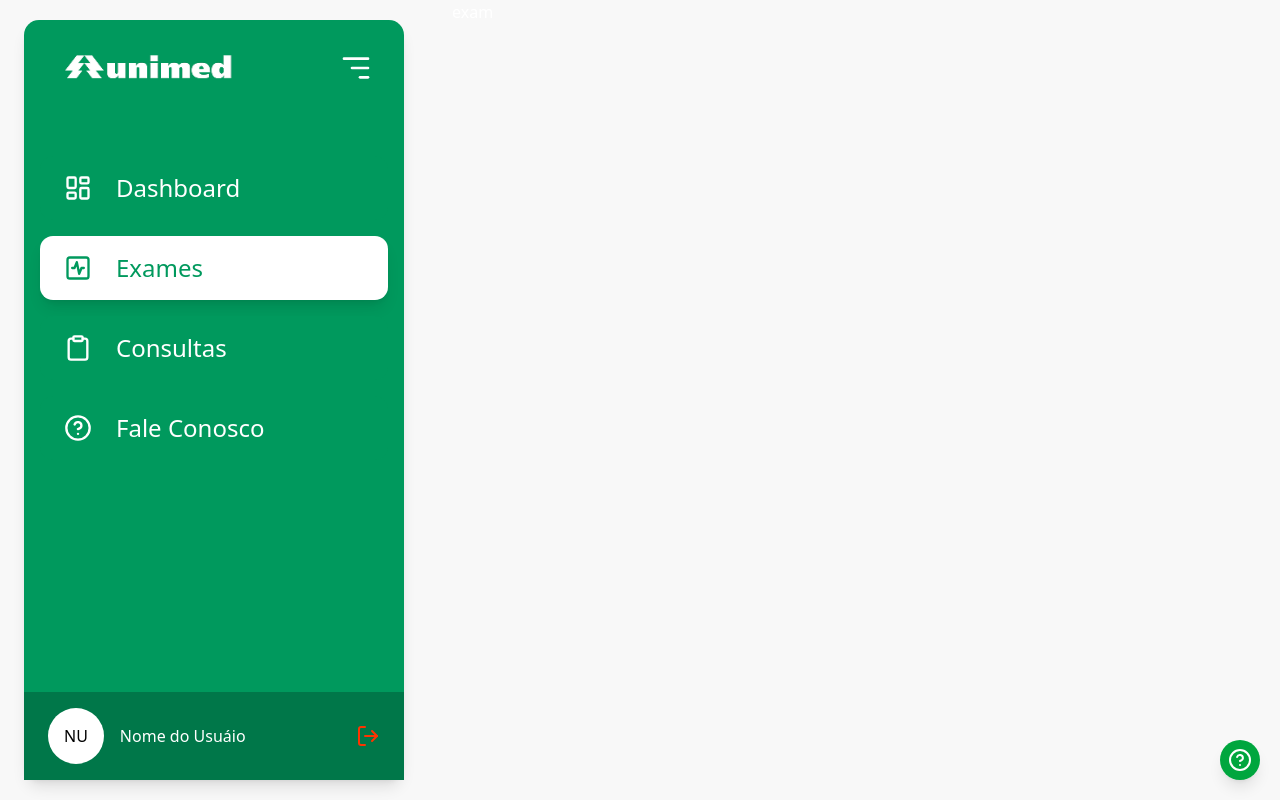
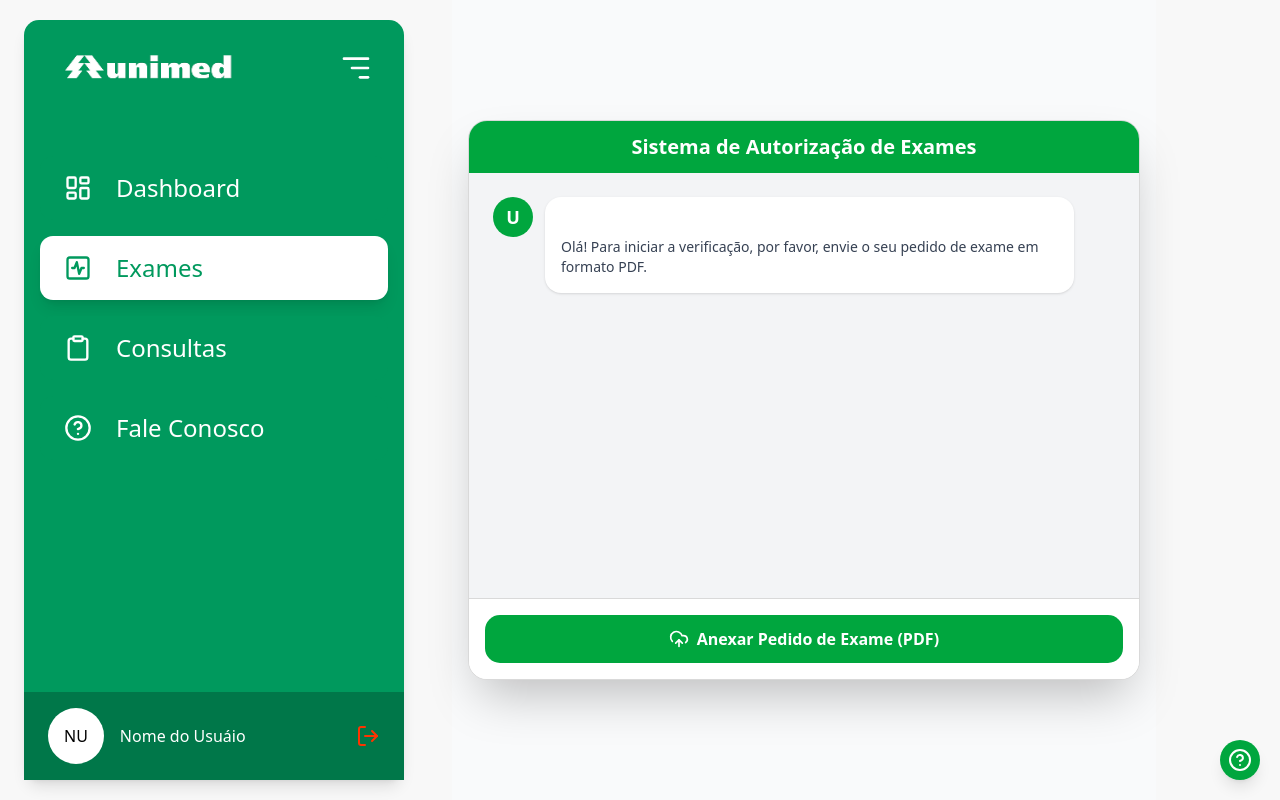
Before and after one commit to ByteBlast-Hackathon/hackathon, a Next.js app in the folder frontend/: page /exames in a window 1280 px wide. Built offline with nearby package versions, Linux system fonts and the light colour scheme.

Commit message:
feat: implement file upload functionality for exam requests with user interaction

```diff
--- a/frontend/src/app/(features)/exames/page.tsx
+++ b/frontend/src/app/(features)/exames/page.tsx
@@ -1,9 +1,161 @@
-const ExamsPage = () => {
-    return(
-        <>
-            exam
-        </>
-    )
+"use client"
+
+import React, { useState, useRef, useEffect } from "react";
+import { UploadCloud, FileCheck, AlertTriangle, Clock } from "lucide-react";
+// Importa a função de API necessária
+import { authorizeExamRequest } from "@/api/requests/chat-bot";
+
+// --- Definições de Tipo ---
+interface Message {
+    from: 'user' | 'bot';
+    text: string;
+    status?: 'Autorizado' | 'Em Análise' | 'Em Análise (OPME)' | 'Falha' | 'Não Autorizado';
 }
 
-export default ExamsPage
+const ExamsPage = () => {
+    // --- ESTADO DO COMPONENTE ---
+    const [messages, setMessages] = useState<Message[]>([
+        {
+            from: 'bot',
+            text: 'Olá! Para iniciar a verificação, por favor, envie o seu pedido de exame em formato PDF.'
+        },
+    ]);
+    const [isLoading, setIsLoading] = useState(false);
+    const [fileError, setFileError] = useState<string | null>(null);
+
+    const fileInputRef = useRef<HTMLInputElement>(null);
+    const messagesEndRef = useRef<HTMLDivElement>(null);
+
+    // Efeito para fazer scroll automático para a última mensagem
+    useEffect(() => {
+        messagesEndRef.current?.scrollIntoView({ behavior: "smooth" });
+    }, [messages]);
+
+    // --- FUNÇÕES DE LÓGICA ---
+    const addMessage = (message: Message) => {
+        setMessages(prev => [...prev, message]);
+    };
+
+    const handleApiError = (error: unknown) => {
+        const errorMessage = (error as any)?.response?.data?.message || 'Desculpe, ocorreu um erro inesperado. Tente novamente mais tarde.';
+        addMessage({ from: 'bot', text: errorMessage, status: 'Falha' });
+    };
+
+    const handleFileChange = async (event: React.ChangeEvent<HTMLInputElement>) => {
+        const file = event.target.files?.[0];
+        if (!file) return;
+
+        // Reseta o erro de ficheiro ao tentar um novo upload
+        setFileError(null);
+
+        // Validação do tipo de ficheiro no frontend para uma resposta mais rápida
+        if (file.type !== 'application/pdf') {
+            setFileError('Por favor, selecione um ficheiro com o formato PDF.');
+            return;
+        }
+
+        addMessage({ from: 'user', text: `Pedido enviado: ${file.name}` });
+        setIsLoading(true);
+
+        try {
+            const response = await authorizeExamRequest({ file });
+            addMessage({
+                from: 'bot',
+                text: response.message,
+                status: response.status as Message['status']
+            });
+        } catch (error) {
+            handleApiError(error);
+        } finally {
+            setIsLoading(false);
+            // Limpa o input para permitir o envio do mesmo ficheiro novamente
+            if (fileInputRef.current) {
+                fileInputRef.current.value = "";
+            }
+        }
+    };
+
+    const getStatusIcon = (status?: Message['status']) => {
+        switch (status) {
+            case 'Autorizado':
+                return <FileCheck className="text-green-500" />;
+            case 'Em Análise':
+            case 'Em Análise (OPME)':
+                return <Clock className="text-blue-500" />;
+            case 'Falha':
+            case 'Não Autorizado':
+                return <AlertTriangle className="text-red-500" />;
+            default:
+                return null;
+        }
+    }
+
+    // --- RENDERIZAÇÃO ---
+    return (
+        <div className="flex flex-col items-center justify-center min-h-screen bg-gray-50 p-4">
+            <div className="w-full max-w-2xl h-[70vh] flex flex-col bg-white rounded-xl shadow-2xl border overflow-hidden">
+                {/* HEADER */}
+                <div className="bg-green-600 text-white flex items-center justify-center px-4 py-3 flex-shrink-0">
+                    <h1 className="text-xl font-bold">Sistema de Autorização de Exames</h1>
+                </div>
+
+                {/* MENSAGENS */}
+                <div className="flex-1 p-6 overflow-y-auto space-y-6 bg-gray-100">
+                    {messages.map((msg, idx) => (
+                        <div key={idx} className={`flex items-start gap-3 ${msg.from === 'user' ? 'justify-end' : ''}`}>
+                            {msg.from === 'bot' && (
+                                <div className="w-10 h-10 rounded-full bg-green-600 text-white flex items-center justify-center font-bold flex-shrink-0 text-lg">U</div>
+                            )}
+                            <div className={`max-w-[85%] ${msg.from === 'user' ? 'text-right' : ''}`}>
+                                <div className={`p-4 rounded-2xl text-sm ${
+                                    msg.from === 'bot'
+                                        ? 'bg-white shadow'
+                                        : 'bg-green-100 text-green-900'
+                                }`}>
+                                    <div className="flex items-center gap-2 mb-1">
+                                        {getStatusIcon(msg.status)}
+                                        <span className="font-bold">{msg.status || (msg.from === 'bot' ? "UniAI Assistente" : "Você")}</span>
+                                    </div>
+                                    <p className="text-gray-700">{msg.text}</p>
+                                </div>
+                            </div>
+                        </div>
+                    ))}
+                    {isLoading && (
+                        <div className="flex items-start gap-3">
+                            <div className="w-10 h-10 rounded-full bg-green-600 text-white flex items-center justify-center font-bold flex-shrink-0 text-lg">U</div>
+                            <div className="bg-white p-4 rounded-2xl shadow">
+                                <div className="w-2 h-2 bg-gray-400 rounded-full animate-bounce [animation-delay:-0.3s] inline-block mr-1.5"></div>
+                                <div className="w-2 h-2 bg-gray-400 rounded-full animate-bounce [animation-delay:-0.15s] inline-block mr-1.5"></div>
+                                <div className="w-2 h-2 bg-gray-400 rounded-full animate-bounce inline-block"></div>
+                            </div>
+                        </div>
+                    )}
+                    <div ref={messagesEndRef} />
+                </div>
+
+                {/* INPUT */}
+                <div className="p-4 border-t bg-white flex-shrink-0">
+                    <input
+                        type="file"
+                        ref={fileInputRef}
+                        onChange={handleFileChange}
+                        accept=".pdf"
+                        className="hidden"
+                    />
+                    <button
+                        onClick={() => fileInputRef.current?.click()}
+                        className="w-full flex items-center justify-center gap-2 bg-green-600 text-white font-bold py-3 px-4 rounded-lg hover:bg-green-700 transition duration-300 disabled:bg-gray-400"
+                        disabled={isLoading}
+                    >
+                        <UploadCloud size={20}/>
+                        <span>{isLoading ? 'A Processar...' : 'Anexar Pedido de Exame (PDF)'}</span>
+                    </button>
+                    {fileError && <p className="text-red-500 text-sm text-center mt-2">{fileError}</p>}
+                </div>
+            </div>
+        </div>
+    );
+};
+
+export default ExamsPage;
```
